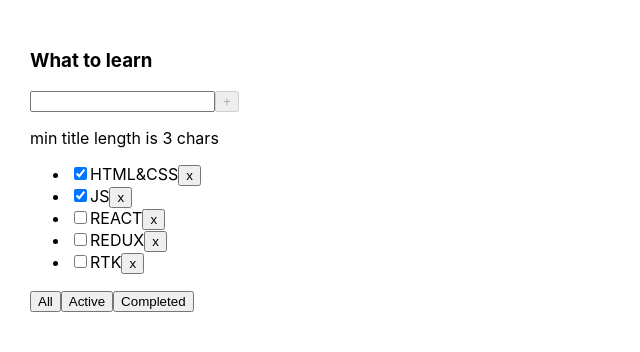
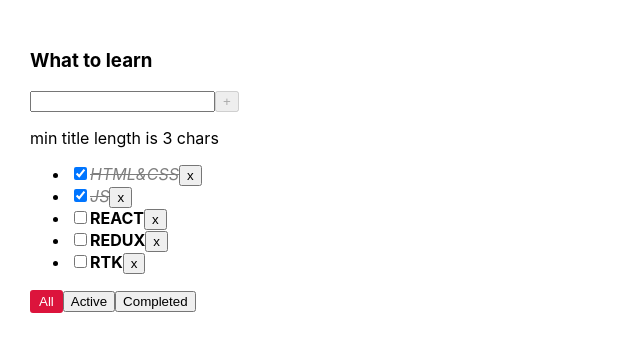
Before and after one commit to igor-minaev/todolist, a React (Vite) app: page / in a window 1280 px wide. Shown: the top 352 px of the page, without its empty margins (0-640 px from the left). Built offline with nearby package versions, Linux system fonts and the light colour scheme.

Commit message:
completed todolist lesson 4

```diff
--- a/src/App.css
+++ b/src/App.css
@@ -1,8 +1,30 @@
 .app {
-  padding: 30px;
-  display: flex;
+    padding: 30px;
+    display: flex;
 }
 
 .app > div {
-  margin-right: 50px;
+    margin-right: 50px;
 }
+
+.task {
+    font-weight: bold;
+}
+
+.task-done {
+    font-style: italic;
+    text-decoration: line-through;
+    opacity: 0.5;
+}
+
+.btn-filter-active {
+    background-color: crimson;
+    color: #fff;
+    border: 3px solid crimson;
+    border-radius: 3px;
+}
+
+.task-input-error {
+    border: 2px solid red;
+    outline: none;
+}
--- a/src/App.tsx
+++ b/src/App.tsx
@@ -60,6 +60,7 @@ function App() {
         <div className="app">
             <Todolist
                 title={todolistTitle}
+                filter={filter}
                 tasks={getFilteredTasks(tasks, filter)}
                 deleteTask={deleteTask}
                 changeTodolistFilter={changeTodolistFilter}
--- a/src/Button.tsx
+++ b/src/Button.tsx
@@ -4,10 +4,11 @@ type ButtonType = {
     title: string
     onClick?: () => void
     disabled?: boolean
+    className?: string
 }
 
-export function Button({title, onClick, disabled}: ButtonType): JSX.Element {
+export function Button({title, onClick, disabled, className}: ButtonType): JSX.Element {
     return (
-        <button disabled={disabled} onClick={onClick}>{title}</button>
+        <button className={className} disabled={disabled} onClick={onClick}>{title}</button>
     )
 }
--- a/src/Todolist.tsx
+++ b/src/Todolist.tsx
@@ -9,11 +9,22 @@ type PropsType = {
     changeTodolistFilter: (filter: FilterValuesType) => void
     createTask: (title: TaskType["title"]) => void
     changeTaskStatus: (taskId: TaskType['id'], isDone: boolean) => void
+    filter: FilterValuesType
 }
 
 
-export const Todolist = ({title, tasks, deleteTask, changeTodolistFilter, createTask, changeTaskStatus}: PropsType) => {
+export const Todolist = ({
+                             title,
+                             filter,
+                             tasks,
+                             deleteTask,
+                             changeTodolistFilter,
+                             createTask,
+                             changeTaskStatus
+                         }: PropsType) => {
+
     const [taskInputValue, setTaskInputValue] = useState('')
+    const [error, setError] = useState(false)
     const minTaskTitleLength = 3
     const maxTaskTitleLength = 15
 
@@ -25,7 +36,7 @@ export const Todolist = ({title, tasks, deleteTask, changeTodolistFilter, create
                 return (
                     <li key={task.id}>
                         <input type="checkbox" onChange={changeTaskStatusHandler} checked={task.isDone}/>
-                        <span>{task.title}</span>
+                        <span className={task.isDone ? "task-done" : "task"}>{task.title}</span>
                         <Button title="x" onClick={() => deleteTask(task.id)}/>
                     </li>
                 )
@@ -33,11 +44,20 @@ export const Todolist = ({title, tasks, deleteTask, changeTodolistFilter, create
         </ul>
         : <span>Your tasksList is empty</span>
 
-    const setTaskTitleInputHandler = (e: ChangeEvent<HTMLInputElement>) => setTaskInputValue(e.currentTarget.value)
+    const setTaskTitleInputHandler = (e: ChangeEvent<HTMLInputElement>) => {
+        error && setError(false)
+        setTaskInputValue(e.currentTarget.value)
+    }
     const createTaskHandler = () => {
-        createTask(taskInputValue)
+        const trimmedTaskTitle = taskInputValue.trim()
+        if (trimmedTaskTitle === '') {
+            setError(true)
+        } else {
+            createTask(taskInputValue)
+        }
         setTaskInputValue('')
     }
+
 
     const isTaskTitleLengthNotValid = taskInputValue.length < minTaskTitleLength || taskInputValue.length > maxTaskTitleLength
 
@@ -46,7 +66,7 @@ export const Todolist = ({title, tasks, deleteTask, changeTodolistFilter, create
             <h3>{title}</h3>
             <div>
                 <input
-                    disabled={taskInputValue.length > maxTaskTitleLength}
+                    className={error ? "task-input-error" : ""}
                     value={taskInputValue}
                     onChange={setTaskTitleInputHandler}
                     onKeyDown={(e) => {
@@ -55,8 +75,10 @@ export const Todolist = ({title, tasks, deleteTask, changeTodolistFilter, create
                 />
                 <Button disabled={isTaskTitleLengthNotValid}
                         title="+" onClick={createTaskHandler}/>
+                {error && <div style={{color: "red"}}>enter valid title</div>}
                 {/*<button>+</button>*/}
-                {taskInputValue.length < minTaskTitleLength && <p>min title length is {minTaskTitleLength} chars</p>}
+                {error || taskInputValue.length < minTaskTitleLength &&
+                    <p>min title length is {minTaskTitleLength} chars</p>}
                 {taskInputValue.length >= minTaskTitleLength && taskInputValue.length <= maxTaskTitleLength &&
                     < p> max title length is {maxTaskTitleLength} chars</p>}
                 {taskInputValue.length > maxTaskTitleLength && <p style={{color: "red"}}>max title is too long
@@ -67,9 +89,9 @@ export const Todolist = ({title, tasks, deleteTask, changeTodolistFilter, create
                 tasksList
             }
             <div>
-                <Button title="All" onClick={() => changeTodolistFilter("all")}/>
-                <Button title="Active" onClick={() => changeTodolistFilter("active")}/>
-                <Button title="Completed" onClick={() => changeTodolistFilter("completed")}/>
+                <Button className={filter === "all" ? "btn-filter-active" : ""} title="All" onClick={() => changeTodolistFilter("all")}/>
+                <Button className={filter === "active" ? "btn-filter-active" : ""} title="Active" onClick={() => changeTodolistFilter("active")}/>
+                <Button className={filter === "completed" ? "btn-filter-active" : ""} title="Completed" onClick={() => changeTodolistFilter("completed")}/>
                 {/*<button>All</button>*/}
                 {/*<button>Active</button>*/}
                 {/*<button>Completed</button>*/}
```
